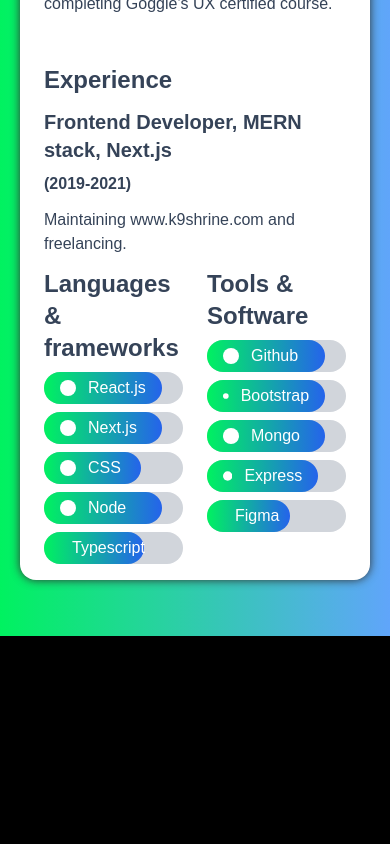
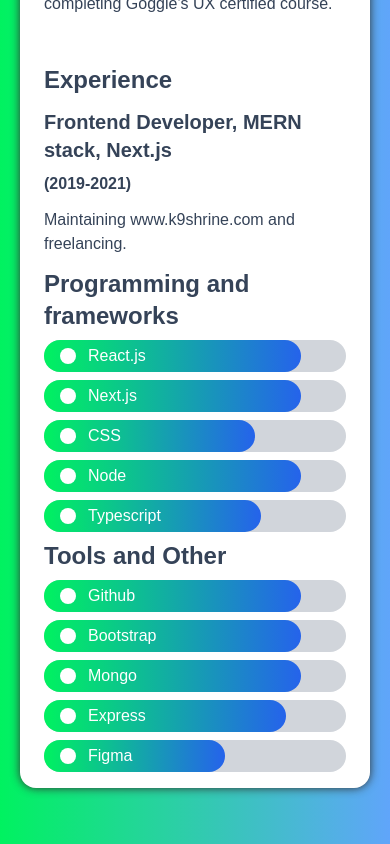
Before and after one commit to flppetkovski/portfolio, a Next.js app: page /resume in a window 390 px wide. Shown: the part 1087-1931 px from the top of the page. Before the commit the page ends 1723 px from the top, so only its background shows below. Built offline with nearby package versions, Linux system fonts and the light colour scheme.

Commit message:
"fixed a bug in styling bars"

```diff
--- a/pages/resume.tsx
+++ b/pages/resume.tsx
@@ -44,9 +44,9 @@ const resume = () => {
          </div>
      </div>
 
-     <div className="grid grid-cols-2 gap-6 md">
+     <div className="grid-cols-2 gap-6 md:grid">
          <div>
-             <h5 className="text-2xl font-bold m3">Languages & frameworks</h5>
+             <h5 className="text-2xl font-bold m3">Programming and frameworks</h5>
              <div className="my-2">
                  {languages.map(language => (
                      <Bar data={language} key={language.name} />
@@ -55,7 +55,7 @@ const resume = () => {
          </div>
 
          <div>
-             <h5 className="text-2xl font-bold m3">Tools & Software</h5>
+             <h5 className="text-2xl font-bold m3">Tools and Other</h5>
              <div className="my-2">
                  {tools.map(tool => (
                      <Bar data={tool} key={tool.name} />
```
